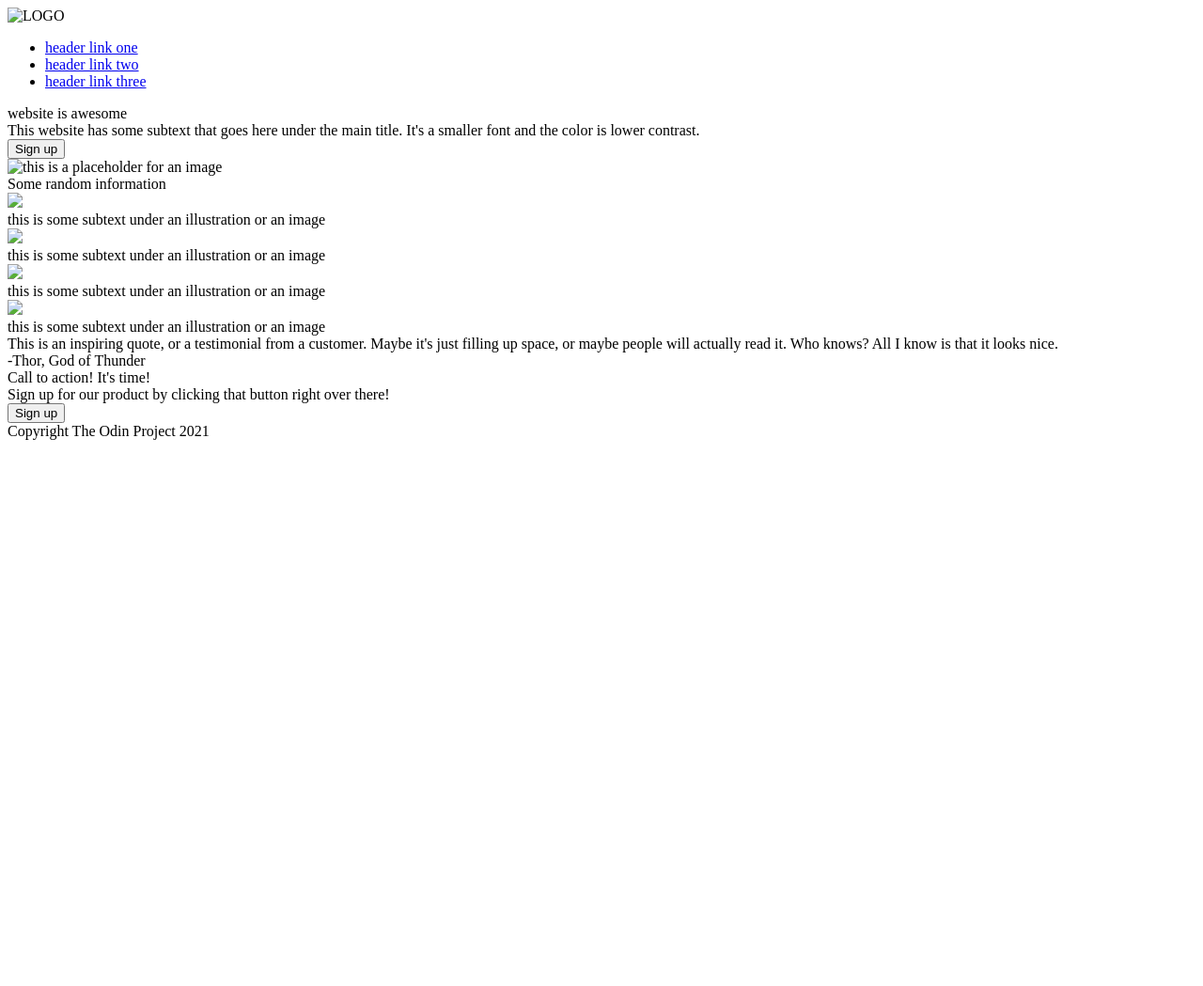
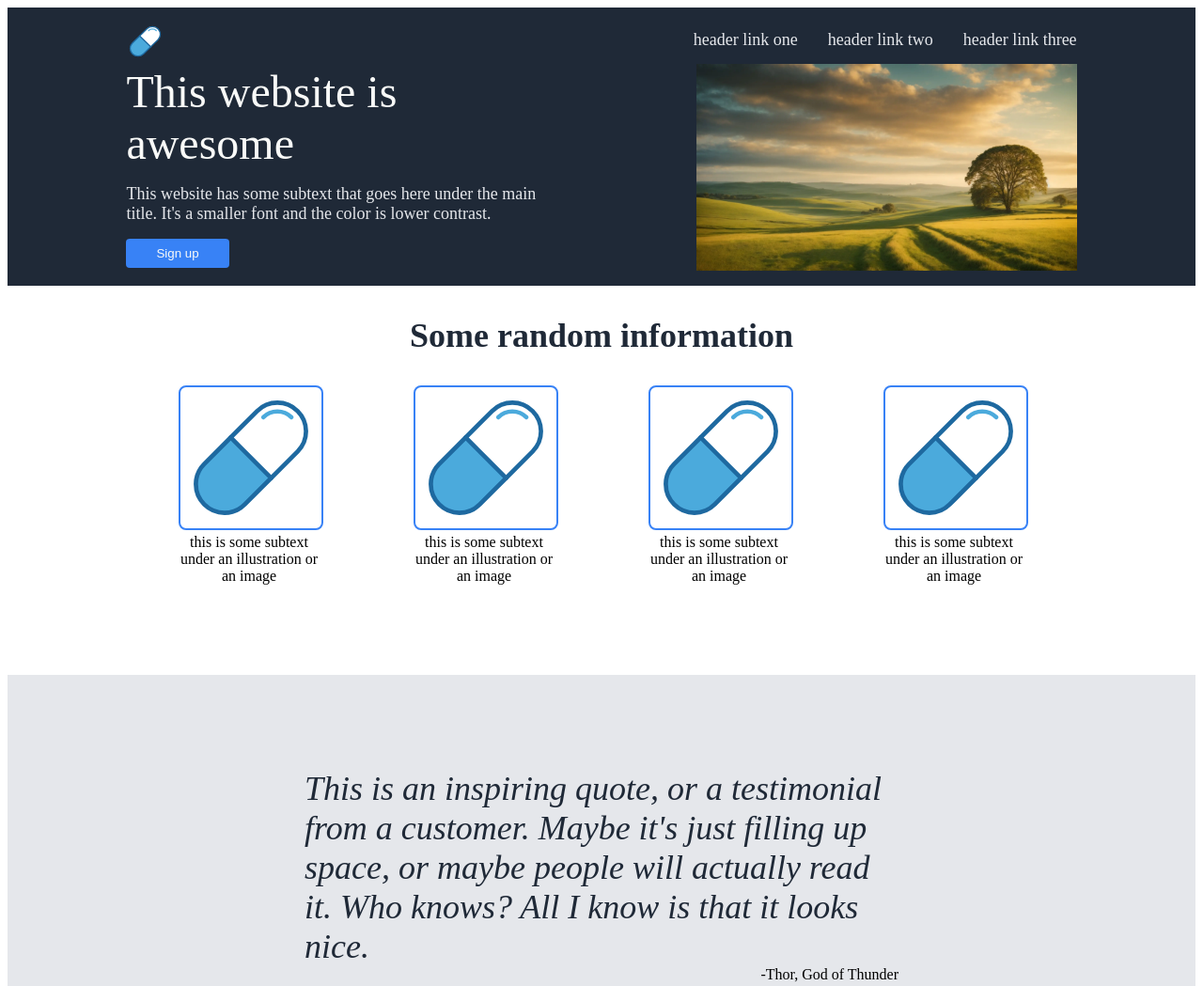
Before and after one commit to Anto3006/project-landing-page, a plain HTML site: page index.html in a window 1280 px wide. Shown: the top 1049 px of the page at 94% size. Before the commit the page ends 800 px from the top, so only its background shows below. Drawn offline with Linux system fonts and the light colour scheme.

Commit message:
Added styles

```diff
--- a/index.html
+++ b/index.html
@@ -5,6 +5,7 @@
 <head>
     <meta charset="UTF-8" />
     <title>Landing Page</title>
+    <link rel="stylesheet" href="styles.css" />
 </head>
 
 <body>
@@ -23,7 +24,7 @@
         </div>
         <div class="presentation-container">
             <div class="title-container">
-                <div class="title">website is awesome</div>
+                <div class="title">This website is awesome</div>
                 <div class="description">
                     This website has some subtext that goes here under the main title.
                     It's a smaller font and the color is lower contrast.
@@ -33,7 +34,7 @@
                 </div>
             </div>
             <div class="presentation-image">
-                <img src="images/presentation.png" alt="this is a placeholder for an image" />
+                <img src="images/presentation.webp" alt="this is a placeholder for an image" />
             </div>
         </div>
     </div>
@@ -42,25 +43,26 @@
         <div class="information-title">Some random information</div>
         <div class="card-container">
             <div class="card">
-                <img src="images/first-card.png" />
+                <img src="images/logo.svg" />
                 <div class="image-description">this is some subtext under an illustration or an image</div>
             </div>
             <div class="card">
-                <img src="images/second-card.png" />
+                <img src="images/logo.svg" />
                 <div class="image-description">this is some subtext under an illustration or an image</div>
             </div>
             <div class="card">
-                <img src="images/third-card.png" />
+                <img src="images/logo.svg" />
                 <div class="image-description">this is some subtext under an illustration or an image</div>
             </div>
             <div class="card">
-                <img src="images/fourth-card.png" />
+                <img src="images/logo.svg" />
                 <div class="image-description">this is some subtext under an illustration or an image</div>
             </div>
         </div>
     </div>
 
     <div class="quote-container">
+        <div class="text-container">
             <div class="quote">
                 This is an inspiring quote, or a testimonial from a customer.
                 Maybe it's just filling up space, or maybe people will actually read it.
@@ -68,6 +70,7 @@
             </div>
             <div class="quote-author">
                 -Thor, God of Thunder
+            </div>
         </div>
     </div>
 
--- a/styles.css
+++ b/styles.css
@@ -0,0 +1,195 @@
+body {
+    display: flex;
+    flex-direction: column;
+    justify-content: space-between;
+}
+
+.header {
+    background-color: #1f2937;
+    display: flex;
+    flex-direction: column;
+    padding: 16px 10%;
+}
+
+.top-bar {
+    display: flex;
+    justify-content: space-between;
+    flex-grow: 0;
+}
+
+.logo {
+    flex: 0 0 auto;
+    width: 4%;
+}
+
+.logo img {
+    width: 100%;
+}
+
+.links {
+    padding: 8px 0;
+}
+
+.links ul {
+    display: flex;
+    list-style: none;
+    padding: 0;
+    margin: 0;
+    gap: 32px;
+}
+
+a {
+    text-decoration: none;
+    color: #E5E7EB;
+    font-size: 18px;
+}
+
+.presentation-container {
+    display: flex;
+    justify-content: space-between;
+    align-items: center;
+    gap: 48px;
+}
+
+.title-container {
+    display: flex;
+    flex-direction: column;
+    flex: 1;
+    gap: 16px;
+}
+
+.title {
+    font-size: 48px;
+    color: #F9FAF8;
+    font-weight: 400;
+}
+
+.description {
+    font-size: 18px;
+    color: #E5E7EB;
+}
+
+.presentation-image {
+    display: flex;
+    width: 50%;
+    height: auto;
+    justify-content: flex-end;
+}
+
+.presentation-image img {
+    width: 80%;
+    min-width: 400px;
+    height: auto;
+}
+
+.sign-up-button button {
+    background-color: #3882F6;
+    padding: 8px 32px;
+    color: #F9FAF8;
+    border: none;
+    border-radius: 4px;
+}
+
+.information-container {
+    display: flex;
+    flex-direction: column;
+    align-items: center;
+    padding: 32px;
+    margin-bottom: 64px;
+    gap: 32px;
+}
+
+.information-title {
+    font-size: 36px;
+    font-weight: bolder;
+    color: #1F2937;
+}
+
+.card-container {
+    display: flex;
+    gap: 100px;
+    width: 900px;
+    text-align: center;
+}
+
+.card-container img {
+    border: 2px solid #3882F6;
+    border-radius: 8px;
+    width: 100%;
+    height: auto;
+}
+
+.quote-container {
+    background-color: #E5E7EB;
+    padding: 100px 0;
+    display: flex;
+    align-items: center;
+    justify-content: center;
+}
+
+.text-container {
+    display: flex;
+    flex-direction: column;
+    align-items: center;
+    width: 50%;
+}
+
+.quote {
+    font-size: 36px;
+    font-style: italic;
+    color: #1F2937;
+}
+
+.quote-author {
+    align-self: flex-end;
+}
+
+.container {
+    display: flex;
+    justify-content: center;
+    align-items: center;
+    padding: 100px 200px;
+}
+
+.call-action-container {
+    background-color: #3882F6;
+    display: flex;
+    width: 100%;
+    padding: 32px 64px;
+    border-radius: 8px;
+    align-items: center;
+    justify-content: space-between;
+}
+
+.call-action-text {
+    display: flex;
+    flex-direction: column;
+}
+
+.call-action-text .title {
+    font-size: 18px;
+}
+
+.call-action-text .text {
+    color: #E5E7EB;
+}
+
+.button-container button {
+    background-color: #3882F6;
+    border: 2px solid white;
+    border-radius: 4px;
+    padding: 8px 32px;
+    color: white;
+}
+
+.footer {
+    background-color: #1f2937;
+    display: flex;
+    justify-content: center;
+    align-items: center;
+    padding: 50px 0;
+}
+
+.copyright {
+    color: white;
+}
```
Also changed, not shown: images/logo.svg (added), images/presentation.webp (added). Lines whose indentation alone changed are shown as unchanged.
